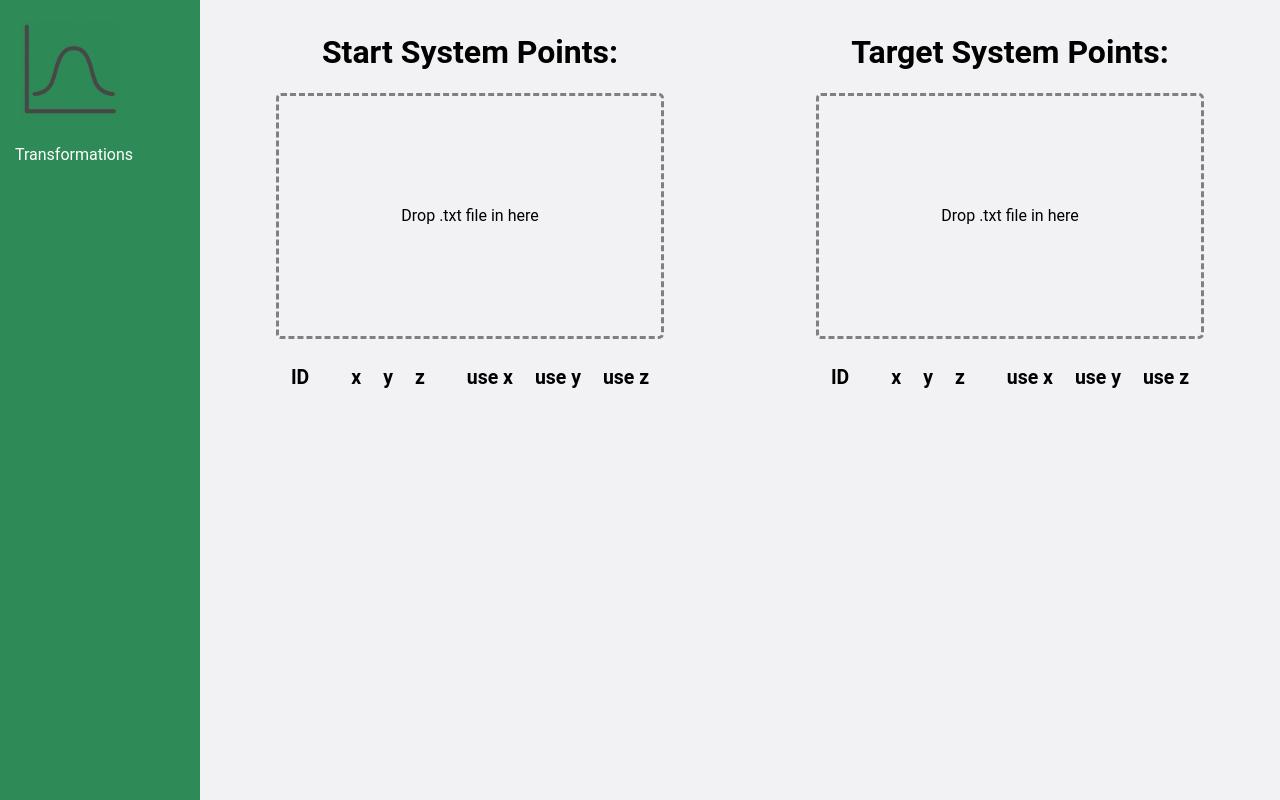
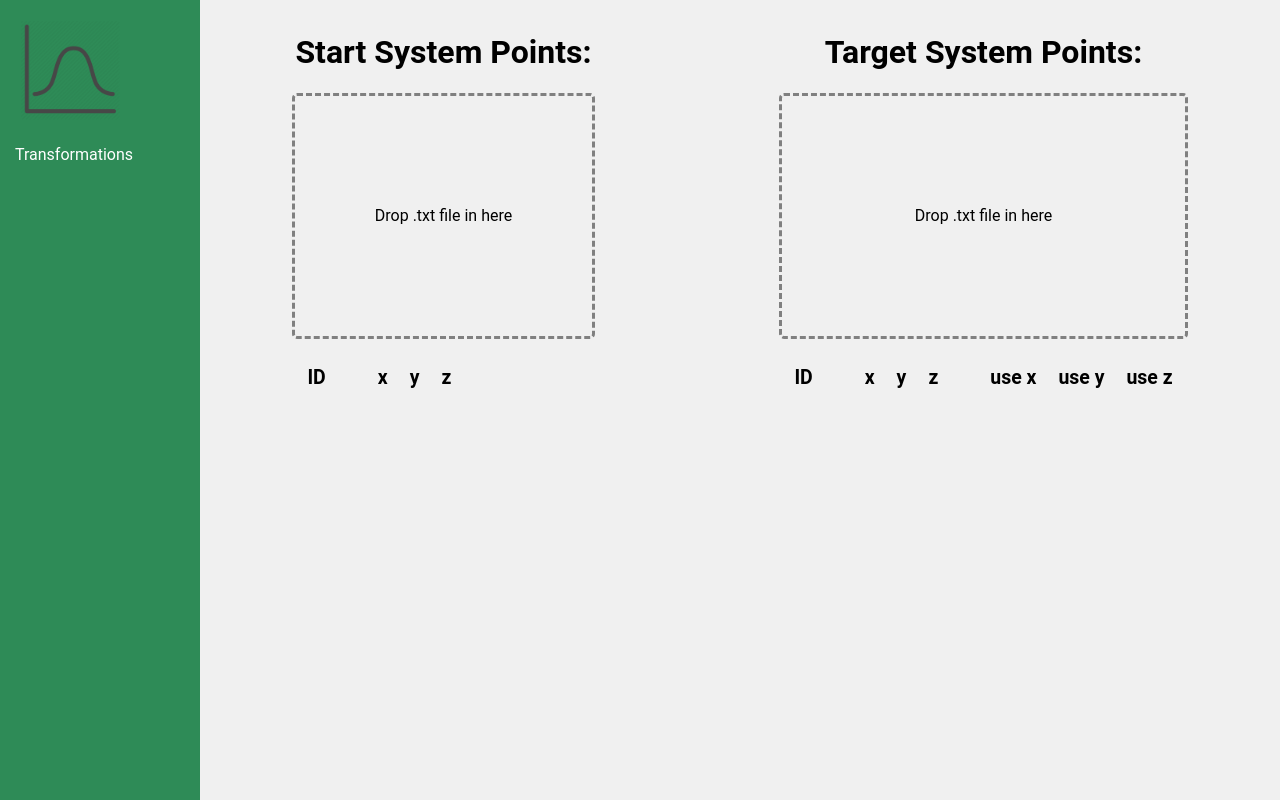
Before and after one commit to sigma3Dev/sigma3DSolutions, a React (Create React App) app in the folder client/: page /three-d-transformation/data-input in a window 1280 px wide. Built offline with nearby package versions, Linux system fonts and the light colour scheme.

Commit message:
begin to add checkbox functionality

```diff
--- a/client/package.json
+++ b/client/package.json
@@ -4,7 +4,6 @@
   "private": true,
   "dependencies": {
     "axios": "^0.18.0",
-    "coordinatedataimporter": "^0.3.0",
     "history": "^4.7.2",
     "prop-types": "^15.6.0",
     "react": "^16.2.0",
--- a/client/src/App.css
+++ b/client/src/App.css
@@ -5,5 +5,5 @@
 }
 
 body {
-  background-color: #f2f2f5;
+  background-color: #f0f0f0;
 }
--- a/client/src/components/PointsTable/PointsTable.css
+++ b/client/src/components/PointsTable/PointsTable.css
@@ -11,5 +11,5 @@
 }
 
 .points-table .margin-right {
-  padding-right: 30px;
+  padding-right: 40px;
 }
--- a/client/src/components/PointsTable/PointsTable.js
+++ b/client/src/components/PointsTable/PointsTable.js
@@ -3,38 +3,48 @@ import './PointsTable.css';
 
 const PointsTable = ({
   systemPoints,
-  useWeight
+  useWeight,
+  checkboxesDisplay
 }) => {
-
-  if (useWeight) {
-    let onlyTarget = {
-      display: 'none'
-    };
-  }
 
   const tableRows = systemPoints.map((line, i) => {
     return (
       <tr key={ i }>
         <th className="margin-right">{ i + 1 }</th>
-        <th>{line.x.toString()}</th>
-        <th>{line.y.toString()}</th>
-        <th className="margin-right">{line.z.toString()}</th>
-        <th style="onlyTarget">
-          <input type="checkbox" name={'x' + i} className="only-target" />
-          <label htmlFor={'x' + i} className="only-target">
-            {'x' + i}
+        <th>{ line.x.toString() }</th>
+        <th>{ line.y.toString() }</th>
+        <th className="margin-right">{ line.z.toString() }</th>
+        <th style={checkboxesDisplay}>
+          <label>
+            { 'x' + i }
+            <input
+              type="checkbox"
+              name={ 'x' + i }
+              id={ 'x' + i }
+              defaultChecked={true}
+            />
           </label>
         </th>
-        <th className="only-target">
-          <input type="checkbox" name={'y' + i} className="only-target" />
-          <label htmlFor={'y' + i} className="only-target">
-            {'y' + i}
+        <th style={checkboxesDisplay}>
+          <label>
+            { 'y' + i }
+            <input
+              type="checkbox"
+              name={ 'y' + i }
+              id={ 'y' + i }
+              defaultChecked={true}
+            />
           </label>
         </th>
-        <th className="only-target">
-          <input type="checkbox" name={'z' + i} className="only-target" />
-          <label htmlFor={'z' + i} className="only-target">
-            {'z' + i}
+        <th style={checkboxesDisplay}>
+          <label>
+            { 'z' + i }
+            <input
+              type="checkbox"
+              name={ 'z' + i }
+              id={ 'z' + i }
+              defaultChecked={true}
+            />
           </label>
         </th>
       </tr>
@@ -50,9 +60,9 @@ const PointsTable = ({
             <th>x</th>
             <th>y</th>
             <th className="margin-right">z</th>
-            <th className="only-target">use x</th>
-            <th className="only-target">use y</th>
-            <th className="only-target">use z</th>
+            <th style={checkboxesDisplay}>use x</th>
+            <th style={checkboxesDisplay}>use y</th>
+            <th style={checkboxesDisplay}>use z</th>
           </tr>
         </thead>
         <tbody>
--- a/client/src/components/ThreeDTrafoInput/ThreeDTrafoInput.js
+++ b/client/src/components/ThreeDTrafoInput/ThreeDTrafoInput.js
@@ -12,6 +12,9 @@ const ThreeDTrafoInput = ({
   targetSystemPoints
 }) => {
 
+  const startStyle = { display: 'none' };
+  const targetStyle = {};
+
   return (
     <div>
       <Sidebar />
@@ -19,12 +22,18 @@ const ThreeDTrafoInput = ({
         <div className="start-input">
           <h1>Start System Points:</h1>
           <PointsInput onDrop={onStartFileDrop} />
-          <PointsTable systemPoints={startSystemPoints} />
+          <PointsTable
+            systemPoints={startSystemPoints}
+            checkboxesDisplay={startStyle}
+          />
         </div>
         <div className="target-input">
           <h1>Target System Points:</h1>
           <PointsInput onDrop={onTargetFileDrop} />
-          <PointsTable systemPoints={targetSystemPoints} />
+          <PointsTable
+            systemPoints={targetSystemPoints}
+            checkboxesDisplay={targetStyle}
+          />
         </div>
       </div>
     </div>
--- a/client/src/containers/ThreeDTrafoInputContainer.js
+++ b/client/src/containers/ThreeDTrafoInputContainer.js
@@ -24,13 +24,13 @@ class ThreeDTrafoInputContainer extends Component {
   }
 
   parseStartCoords = (file) => {
-    const coordData = cdi(file, coords => {
+    cdi(file, coords => {
       this.props.onPushStartSystemCoordinates(coords);
     });
   }
 
   parseTargetCoords = (file) => {
-    const coordData = cdi(file, coords => {
+    cdi(file, coords => {
       this.props.onPushTargetSystemCoordinates(coords);
     });
   }
--- a/client/src/selectors/TrafoSelectors/getTrafoInputDataSelector.js
+++ b/client/src/selectors/TrafoSelectors/getTrafoInputDataSelector.js
@@ -1,4 +1,4 @@
-import { createSelector } from 'reselect'
+import { createSelector } from 'reselect';
 
 const getStartSystemPointsSelector = state => state.trafoDataInput.startSystemPoints;
 const getTargetSystemPointsSelector = state => state.trafoDataInput.targetSystemPoints;
--- a/package.json
+++ b/package.json
@@ -15,7 +15,7 @@
   "license": "ISC",
   "dependencies": {
     "body-parser": "^1.18.2",
-    "coordinatedataimporter": "0.0.1",
+    "coordinatedataimporter": "^0.4.0",
     "express": "^4.16.2",
     "express-react-views": "^0.10.5",
     "fs": "0.0.1-security",
```
Also changed, not shown: 2 other files (tests, documents, lock files or other folders).
